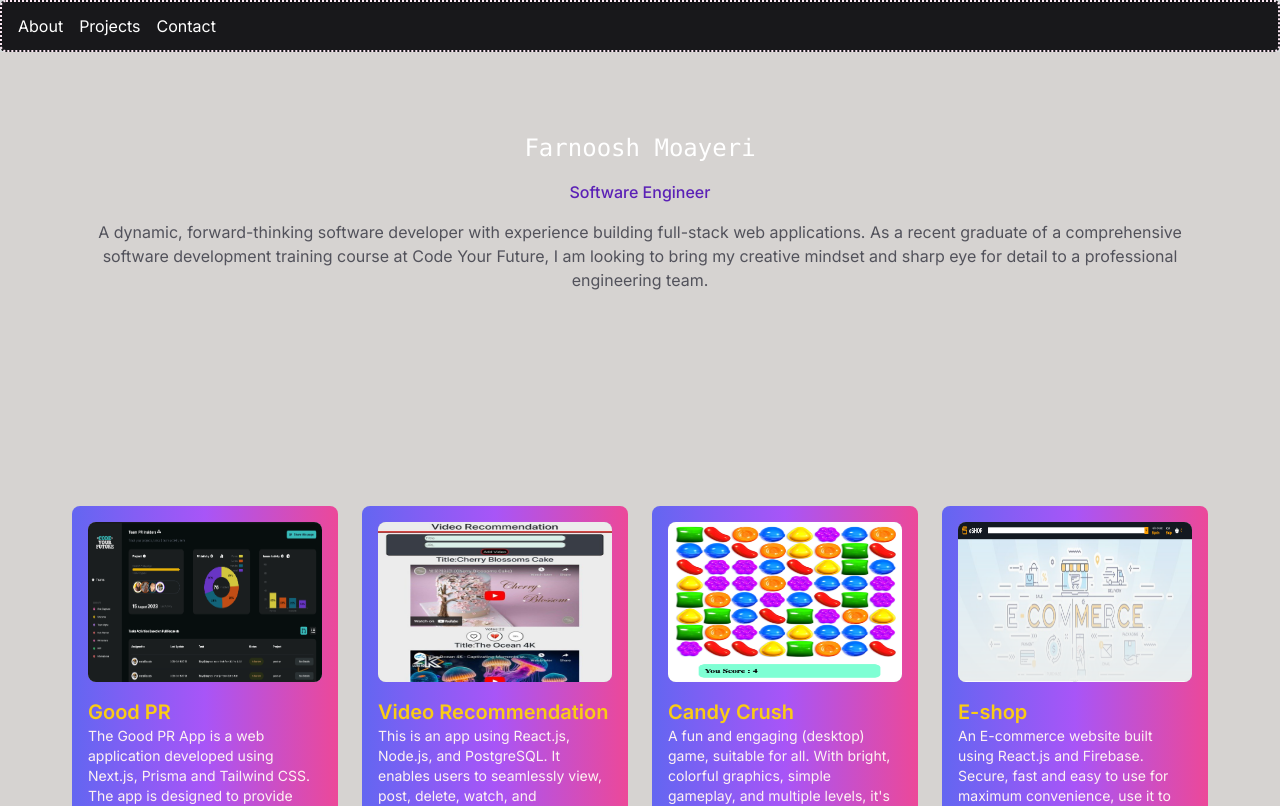
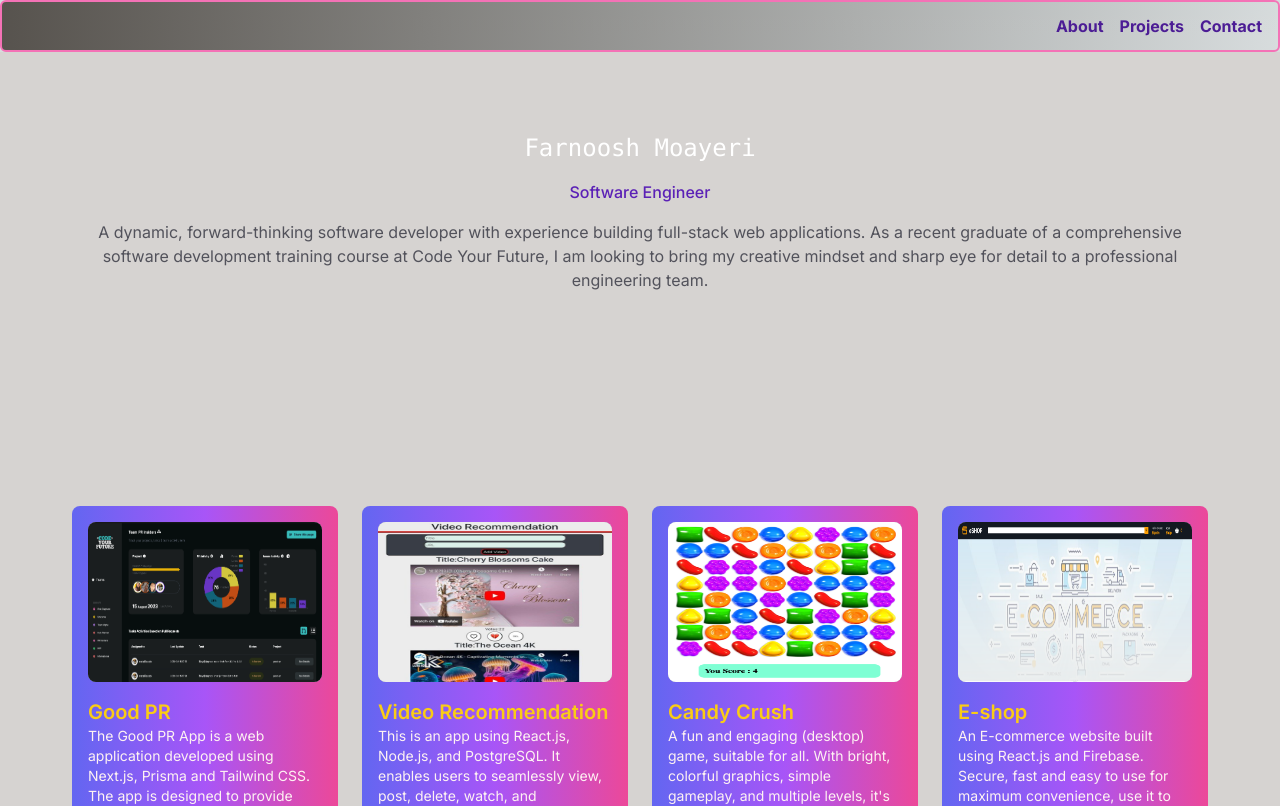
Before and after one commit to Farnooshmo/portfolio, a Next.js app: page / in a window 1280 px wide. Shown: the top 806 px of the page. Built offline with nearby package versions, Linux system fonts and the light colour scheme.

Commit message:
change the bg color of navbar, move the navbar to the right side

```diff
--- a/app/components/navbar.js
+++ b/app/components/navbar.js
@@ -36,7 +36,7 @@ export default function Navbar() {
   const isMobile = windowSize.width < 768;
 
   return (
-    <nav className="bg-zinc-900 text-white px-4 py-3 flex items-center justify-between border-dotted border-2 border-pink-100 rounded-md ">
+    <nav className="bg-gradient-to-r from-stone-600 px-4 py-3 flex items-center justify-end border-double border-2 border-pink-400  text-violet-900  font-bold rounded-md ">
       {/* <Link href="/">
         Farnoos Moayeri
       </Link> */}
@@ -63,7 +63,7 @@ export default function Navbar() {
       )}
 
       {isOpen && (
-        <ul className="fixed top-0 left-0 flex flex-col items-center self-end py-24 bg-gradient-to-r from-pink-500 to-slate-700  rounded-md shadow-xl  bg-opacity-100 z-40 h-full">
+        <ul className="fixed top-0 left-0 flex flex-col items-center self-end py-24 bg-gradient-to-l from-pink-500 to-violet-700  rounded-md shadow-xl  bg-opacity-100 z-40 h-full">
           {links.map((link) => (
             <li
               key={link.title}
```
